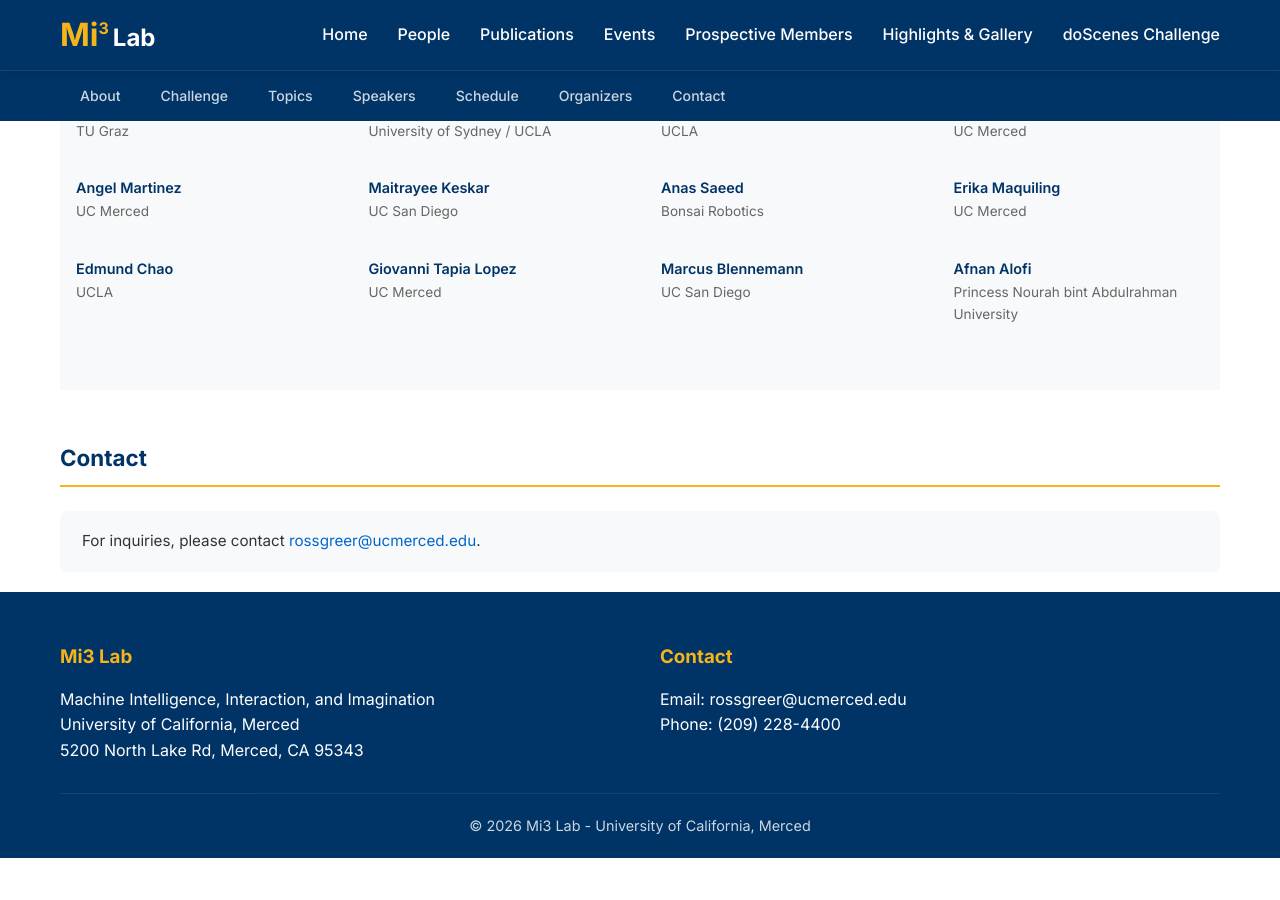
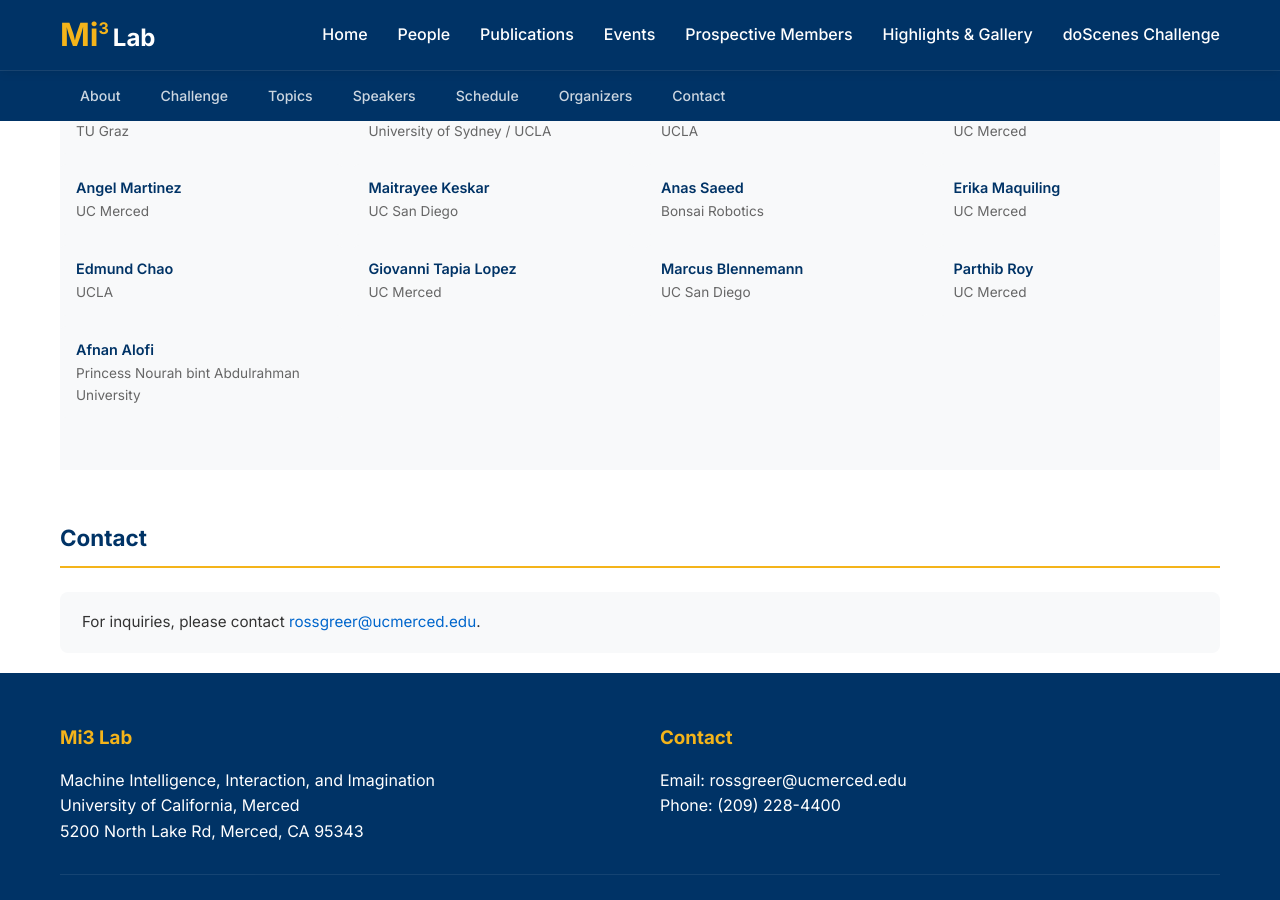
Before and after one commit to Mi3-Lab/mi3-lab.github.io, a Jekyll site: the page built from vl-iiv-2026.html, in a window 1280 px wide and 900 px high, scrolled down 2315 px. Built offline with Jekyll 4.4.1, drawn with Linux system fonts in a browser that asks for light colours; before the commit the page ends 3173 px from its top, so only the background shows below that.

Commit message:
Add Parthib Roy to VL-IIV 2026 organizers
Co-Authored-By: Claude Sonnet 4.6 <noreply@anthropic.com>

```diff
--- a/vl-iiv-2026.html
+++ b/vl-iiv-2026.html
@@ -295,6 +295,10 @@ title: VL-IIV 2026 Workshop
           <div class="org-affil">UC San Diego</div>
         </div>
         <div class="organizer-card">
+          <div class="org-name">Parthib Roy</div>
+          <div class="org-affil">UC Merced</div>
+        </div>
+        <div class="organizer-card">
           <div class="org-name">Afnan Alofi</div>
           <div class="org-affil">Princess Nourah bint Abdulrahman University</div>
         </div>
```
